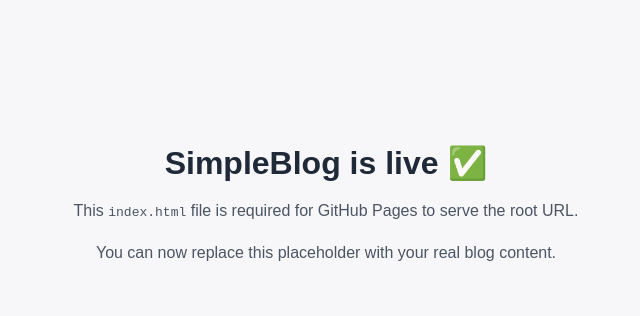
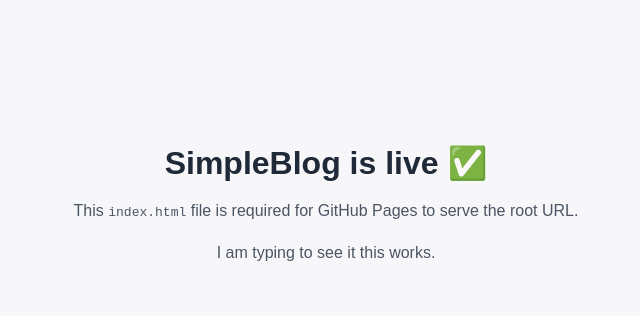
Before and after one commit to coast-cash/simpleblog, a plain HTML site: page index.html in a window 1280 px wide. Shown: the part 198-514 px from the top of the page, without its empty margins (314-954 px from the left). Drawn offline with Linux system fonts and the light colour scheme.

Commit message:
Update index.html

```diff
--- a/index.html
+++ b/index.html
@@ -38,7 +38,7 @@
         This <code>index.html</code> file is required for GitHub Pages to serve the root URL.
       </p>
       <p>
-        You can now replace this placeholder with your real blog content.
+        I am typing to see it this works.
       </p>
     </main>
   </body>
```
